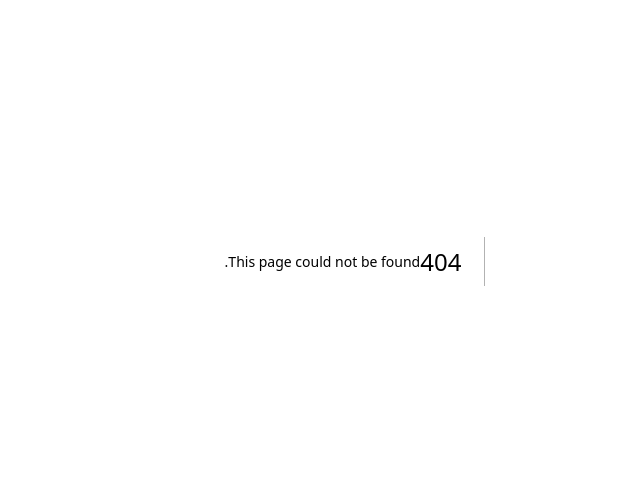
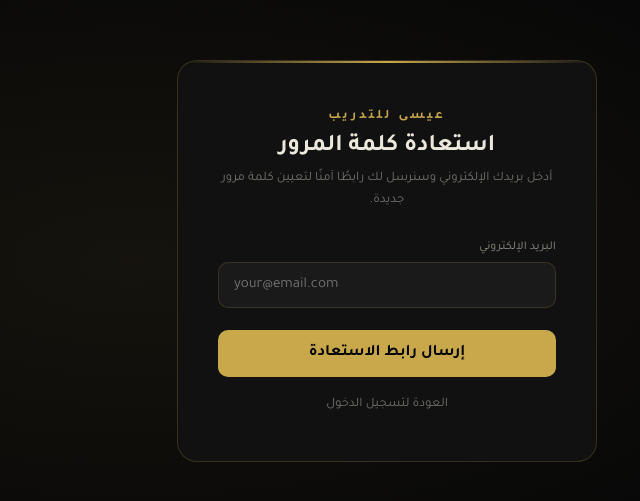
Before and after one commit to mohammadnahari/eisa-platform, a Next.js app: page /forgot-password in a window 1280 px wide. Before the commit this address had no page. Shown: the part 139-640 px from the top of the page, without its empty margins (317-957 px from the left). Built offline with nearby package versions, Linux system fonts and the light colour scheme.

Commit message:
Add Supabase password reset flow

```diff
--- /dev/null
+++ b/app/forgot-password/page.tsx
@@ -0,0 +1,77 @@
+'use client'
+
+import { FormEvent, useState } from 'react'
+import Link from 'next/link'
+import { createClient } from '@/lib/supabase/client'
+
+const S: Record<string, React.CSSProperties> = {
+  page: { minHeight: '100vh', display: 'flex', alignItems: 'center', justifyContent: 'center', background: 'radial-gradient(ellipse at 30% 50%, rgba(201,168,76,0.07) 0%, transparent 60%), #080808', padding: 24 },
+  card: { width: '100%', maxWidth: 420, background: '#111', border: '1px solid rgba(201,168,76,0.2)', borderRadius: 20, padding: '48px 40px', textAlign: 'center', position: 'relative', overflow: 'hidden' },
+  topLine: { position: 'absolute', top: 0, right: 0, left: 0, height: 2, background: 'linear-gradient(90deg, transparent, #C9A84C, transparent)' },
+  logo: { fontSize: 13, letterSpacing: 3, color: '#C9A84C', fontWeight: 700, marginBottom: 8 },
+  title: { fontSize: 24, fontWeight: 700, color: '#EDE8DC', marginBottom: 6 },
+  sub: { fontSize: 13, color: 'rgba(237,232,220,0.45)', marginBottom: 28, lineHeight: 1.7 },
+  field: { marginBottom: 14, textAlign: 'right' },
+  label: { display: 'block', fontSize: 12, color: 'rgba(237,232,220,0.45)', marginBottom: 8, fontWeight: 500 },
+  input: { width: '100%', background: '#1A1A1A', border: '1px solid rgba(201,168,76,0.18)', borderRadius: 10, padding: '13px 15px', color: '#EDE8DC', fontSize: 15, outline: 'none', fontFamily: 'inherit', direction: 'ltr' },
+  btn: { width: '100%', background: '#C9A84C', color: '#000', border: 'none', borderRadius: 10, padding: 14, fontSize: 16, fontWeight: 700, cursor: 'pointer', marginTop: 8, fontFamily: 'inherit' },
+  errBox: { background: 'rgba(224,85,85,0.08)', border: '1px solid rgba(224,85,85,0.25)', borderRadius: 8, padding: '10px 14px', color: '#E05555', fontSize: 13, marginBottom: 16 },
+  successBox: { background: 'rgba(80,180,120,0.08)', border: '1px solid rgba(80,180,120,0.25)', borderRadius: 8, padding: '10px 14px', color: '#72D28A', fontSize: 13, marginBottom: 16, lineHeight: 1.7 },
+  back: { display: 'block', marginTop: 20, fontSize: 13, color: 'rgba(237,232,220,0.45)', textAlign: 'center', textDecoration: 'none' },
+}
+
+export default function ForgotPasswordPage() {
+  const [email, setEmail] = useState('')
+  const [loading, setLoading] = useState(false)
+  const [sent, setSent] = useState(false)
+  const [error, setError] = useState<string | null>(null)
+
+  async function handleSubmit(e: FormEvent) {
+    e.preventDefault()
+    setError(null)
+    setLoading(true)
+
+    const supabase = createClient()
+    const redirectTo = `${window.location.origin}/api/auth/callback?next=/reset-password`
+
+    const { error } = await supabase.auth.resetPasswordForEmail(email.trim(), {
+      redirectTo,
+    })
+
+    setLoading(false)
+
+    if (error) {
+      setError('تعذر إرسال رابط إعادة التعيين. تحقق من البريد الإلكتروني وحاول مرة أخرى.')
+      return
+    }
+
+    setSent(true)
+  }
+
+  return (
+    <div style={S.page}>
+      <div style={S.card}>
+        <div style={S.topLine} />
+        <div style={S.logo}>عيسى للتدريب</div>
+        <h1 style={S.title}>استعادة كلمة المرور</h1>
+        <p style={S.sub}>أدخل بريدك الإلكتروني وسنرسل لك رابطًا آمنًا لتعيين كلمة مرور جديدة.</p>
+
+        {sent && <div style={S.successBox}>تم إرسال رابط إعادة تعيين كلمة المرور إذا كان البريد مسجلًا لدينا. يرجى التحقق من بريدك.</div>}
+        {error && <div style={S.errBox}>{error}</div>}
+
+        <form onSubmit={handleSubmit}>
+          <div style={S.field}>
+            <label style={S.label}>البريد الإلكتروني</label>
+            <input type="email" value={email} onChange={e => setEmail(e.target.value)} required style={S.input} placeholder="your@email.com" autoComplete="email" />
+          </div>
+
+          <button type="submit" disabled={loading} style={S.btn}>
+            {loading ? 'جارٍ الإرسال...' : 'إرسال رابط الاستعادة'}
+          </button>
+        </form>
+
+        <Link href="/login" style={S.back}>العودة لتسجيل الدخول</Link>
+      </div>
+    </div>
+  )
+}
--- a/app/login/LoginClient.tsx
+++ b/app/login/LoginClient.tsx
@@ -28,6 +28,7 @@ export default function LoginPage() {
   const router = useRouter()
   const params = useSearchParams()
   const reason = params.get('reason')
+  const reset = params.get('reset')
   const next = params.get('next')
 
   const [email, setEmail] = useState('')
@@ -72,6 +73,7 @@ export default function LoginPage() {
         <p style={S.sub}>سجّل دخولك لمتابعة رحلتك في اتفاقية الازدهار</p>
 
         {reason === 'suspended' && <div style={S.warnBox}>حسابك موقوف. تواصل مع مسؤول المنصة.</div>}
+        {reset === 'success' && <div style={S.warnBox}>تم تحديث كلمة المرور بنجاح. يمكنك تسجيل الدخول الآن.</div>}
         {error && <div style={S.errBox}>{error}</div>}
 
         <form onSubmit={handleSubmit}>
@@ -88,6 +90,8 @@ export default function LoginPage() {
           </button>
         </form>
 
+        <Link href="/forgot-password" style={S.back}>نسيت كلمة المرور؟</Link>
+
         <Link href="/" style={S.back}>← العودة للصفحة الرئيسية</Link>
       </div>
     </div>
--- a/proxy.ts
+++ b/proxy.ts
@@ -2,7 +2,7 @@ import { createServerClient } from '@supabase/ssr'
 import { NextResponse, type NextRequest } from 'next/server'
 import type { ProfileRow } from '@/lib/types/database.types'
 import { getSupabaseConfig } from './lib/supabase/config'
-const PUBLIC_EXACT = new Set(['/', '/login', '/verify'])
+const PUBLIC_EXACT = new Set(['/', '/login', '/verify', '/forgot-password', '/reset-password'])
 const PUBLIC_PREFIX = ['/api/auth', '/api/stripe/webhook', '/_next/', '/favicon', '/static/']
 
 function isPublic(pathname: string): boolean {
```
Also changed, not shown: app/reset-password/page.tsx (added, +115 -0 lines), app/verify/page.tsx (+28 -5 lines).
